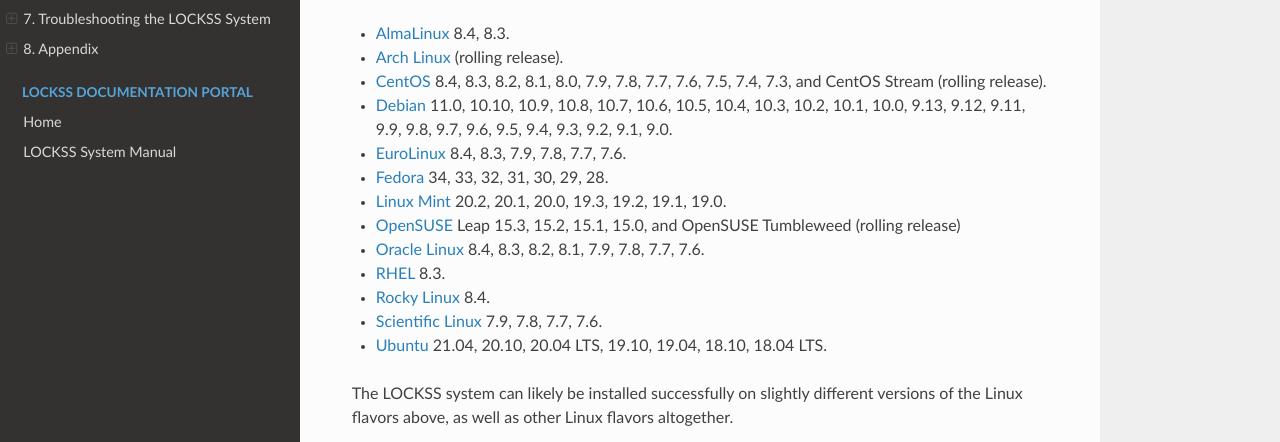
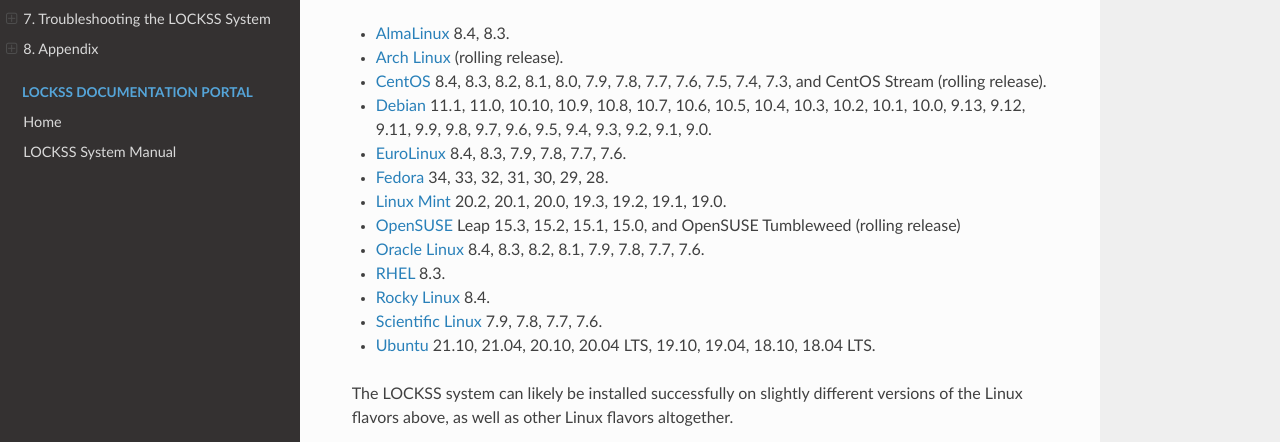
Before and after one commit to lockss/lockss-rtd-manual, a Sphinx documentation site: the page built from docs/introduction/os.rst, in a window 1280 px wide and 1203 px high. Shown: the part 401-843 px from the top of the window. Built offline with Sphinx 7.4.7 and the Read the Docs theme 2.0.0, drawn with Linux system fonts in a browser that asks for light colours.

Commit message:
Add Debian 11.1, Ubuntu 21.10 (hirsute).

```diff
--- a/docs/introduction/os.rst
+++ b/docs/introduction/os.rst
@@ -14,7 +14,7 @@ Flavors of Linux we have successfully tested include:
 
 *  `CentOS <https://www.centos.org/>`_ 8.4, 8.3, 8.2, 8.1, 8.0, 7.9, 7.8, 7.7, 7.6, 7.5, 7.4, 7.3, and CentOS Stream (rolling release).
 
-*  `Debian <https://www.debian.org/>`_ 11.0, 10.10, 10.9, 10.8, 10.7, 10.6, 10.5, 10.4, 10.3, 10.2, 10.1, 10.0, 9.13, 9.12, 9.11, 9.9, 9.8, 9.7, 9.6, 9.5, 9.4, 9.3, 9.2, 9.1, 9.0.
+*  `Debian <https://www.debian.org/>`_ 11.1, 11.0, 10.10, 10.9, 10.8, 10.7, 10.6, 10.5, 10.4, 10.3, 10.2, 10.1, 10.0, 9.13, 9.12, 9.11, 9.9, 9.8, 9.7, 9.6, 9.5, 9.4, 9.3, 9.2, 9.1, 9.0.
 
 *  `EuroLinux <https://en.euro-linux.com/>`_ 8.4, 8.3, 7.9, 7.8, 7.7, 7.6.
 
@@ -32,7 +32,7 @@ Flavors of Linux we have successfully tested include:
 
 *  `Scientific Linux <https://scientificlinux.org/>`_ 7.9, 7.8, 7.7, 7.6.
 
-*  `Ubuntu <https://ubuntu.com/>`_ 21.04, 20.10, 20.04 LTS, 19.10, 19.04, 18.10, 18.04 LTS.
+*  `Ubuntu <https://ubuntu.com/>`_ 21.10, 21.04, 20.10, 20.04 LTS, 19.10, 19.04, 18.10, 18.04 LTS.
 
 The LOCKSS system can likely be installed successfully on slightly different versions of the Linux flavors above, as well as other Linux flavors altogether.
 
```
